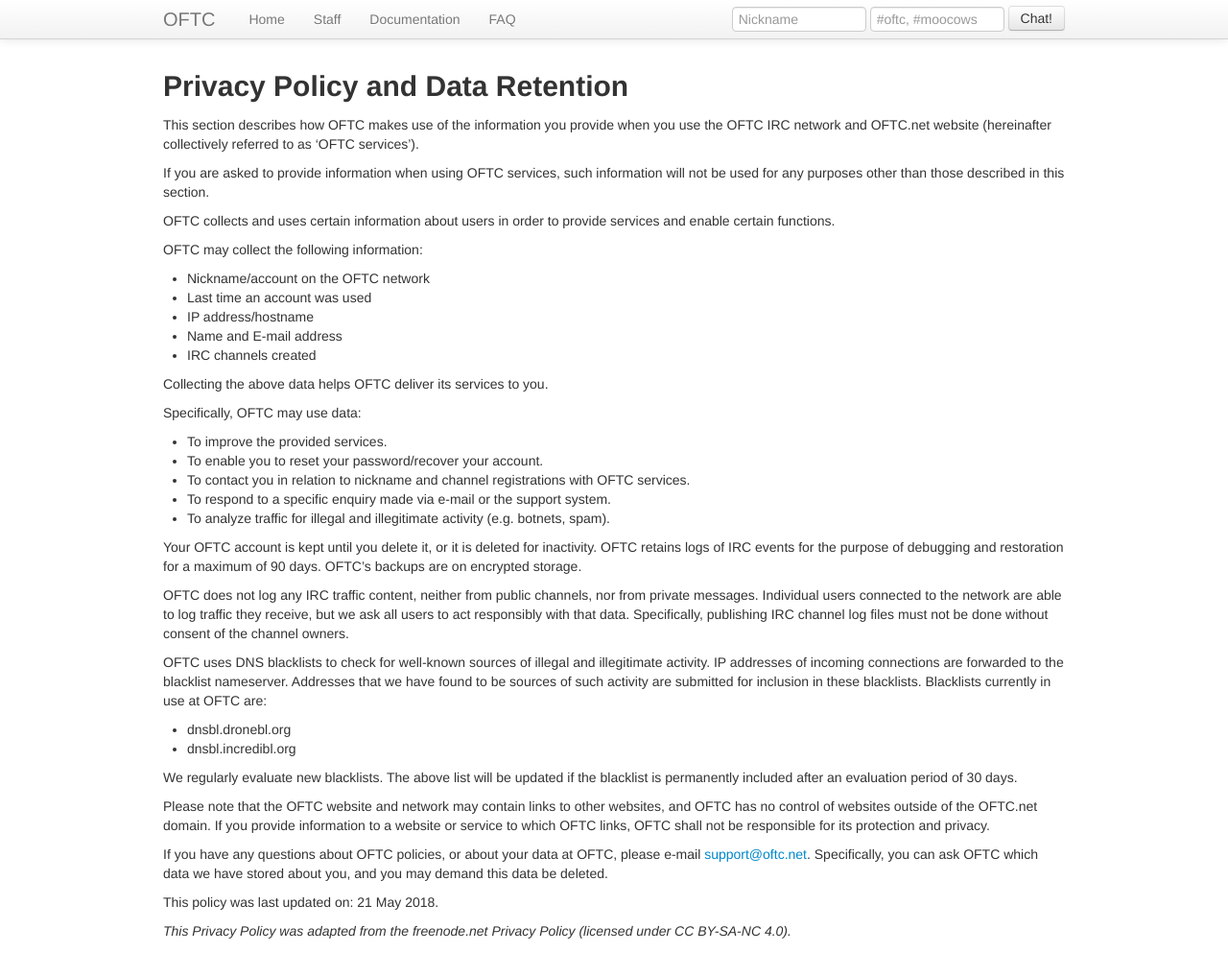
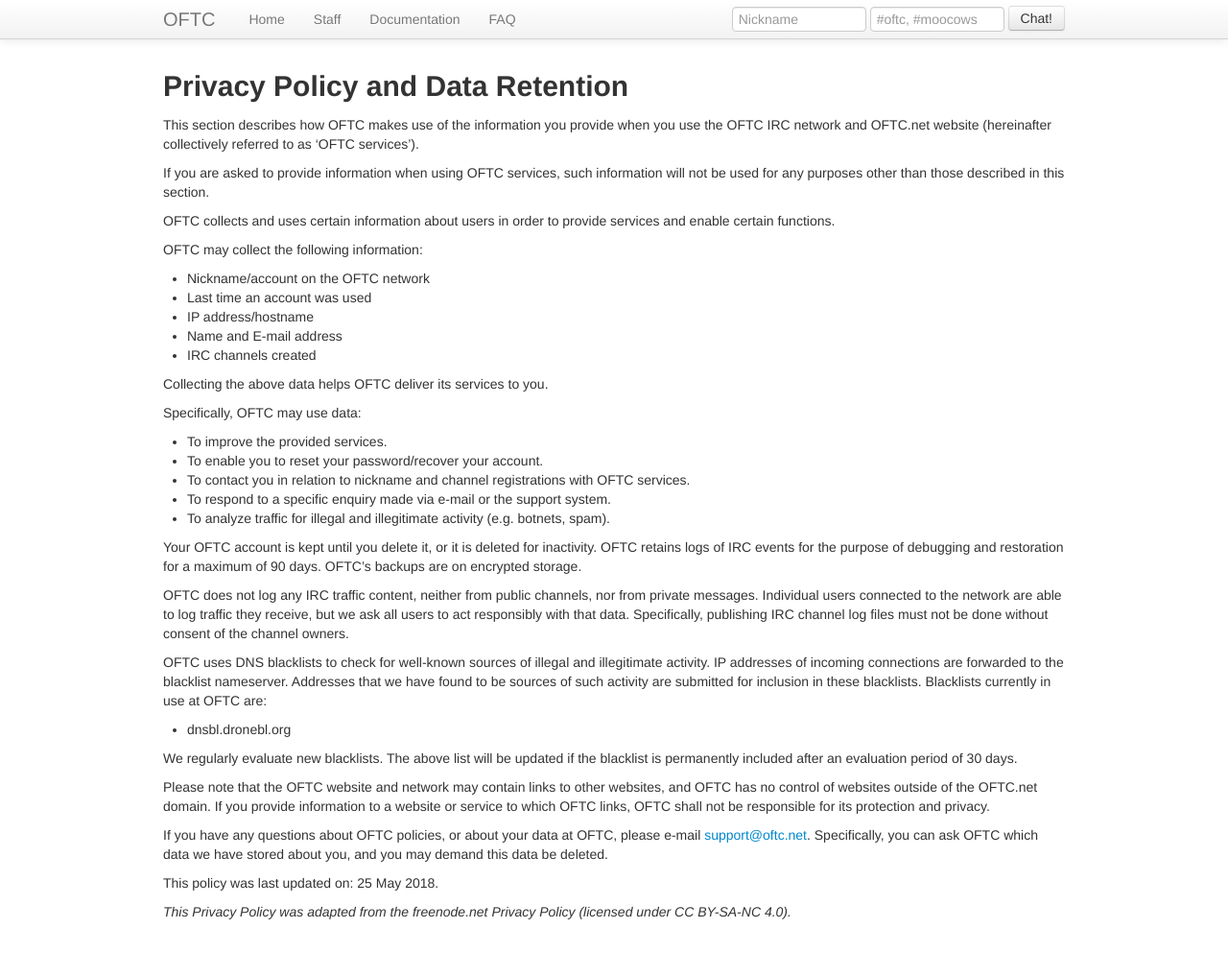
Before and after one commit to oftc/oftc-web, a Jekyll site: the page built from Privacy_Policy.md, in a window 1280 px wide and 1030 px high. Shown: the top 1017 px of the window at 96% size. Built offline with Jekyll 4.4.1, drawn with Linux system fonts in a browser that asks for light colours.

Commit message:
Remove dnsbl.incredibl.org, it's defect anyway

```diff
--- a/Privacy_Policy.md
+++ b/Privacy_Policy.md
@@ -48,7 +48,6 @@
 activity are submitted for inclusion in these blacklists. Blacklists currently
 in use at OFTC are:
 * dnsbl.dronebl.org
-* dnsbl.incredibl.org
 
 We regularly evaluate new blacklists. The above list will be updated if the
 blacklist is permanently included after an evaluation period of 30 days.
@@ -63,7 +62,7 @@
 Specifically, you can ask OFTC which data we have stored about you, and you may
 demand this data be deleted.
 
-This policy was last updated on: 21 May 2018.
+This policy was last updated on: 25 May 2018.
 
 *This Privacy Policy was adapted from the freenode.net Privacy Policy
 (licensed under CC BY-SA-NC 4.0).*
```
